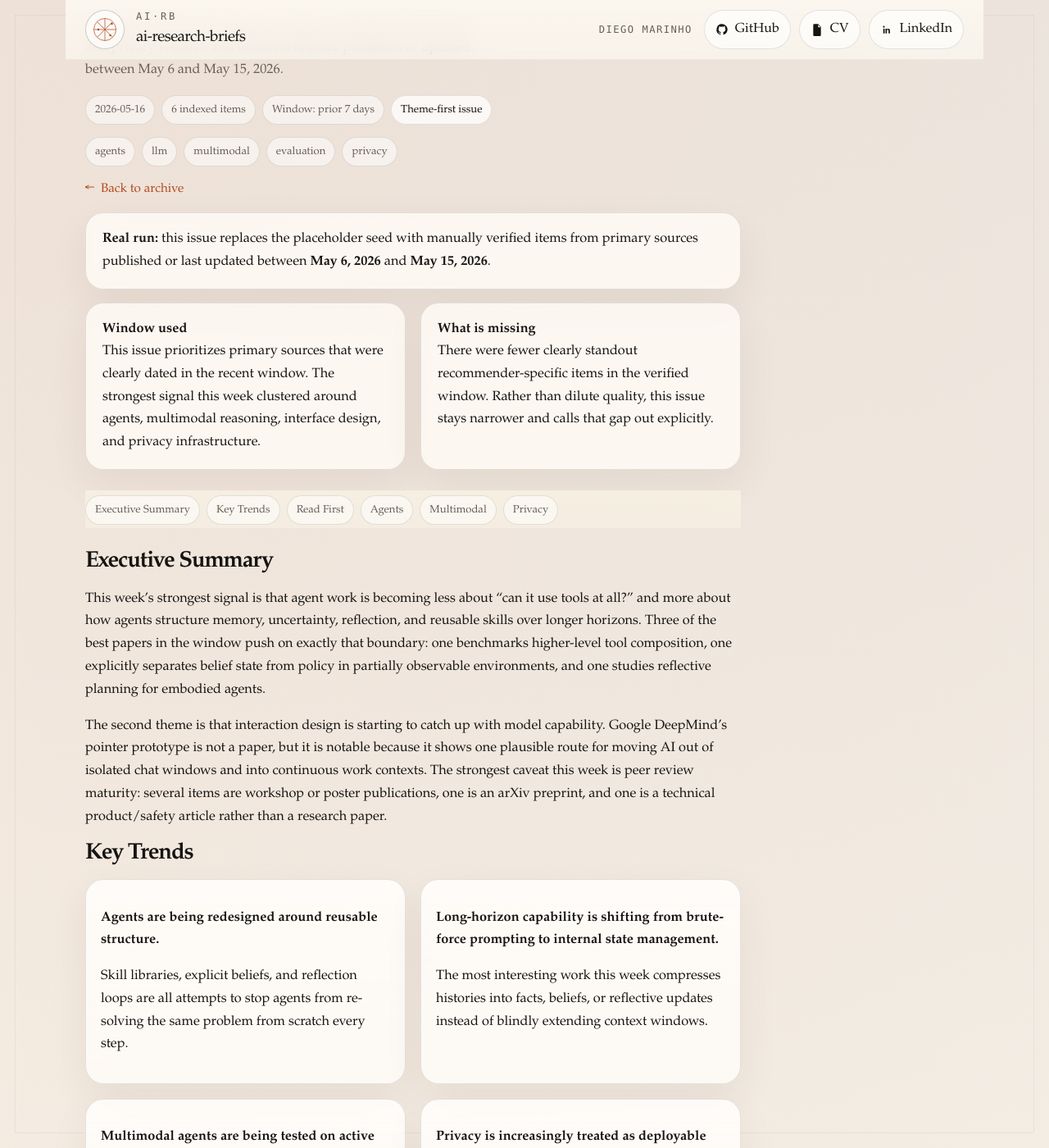
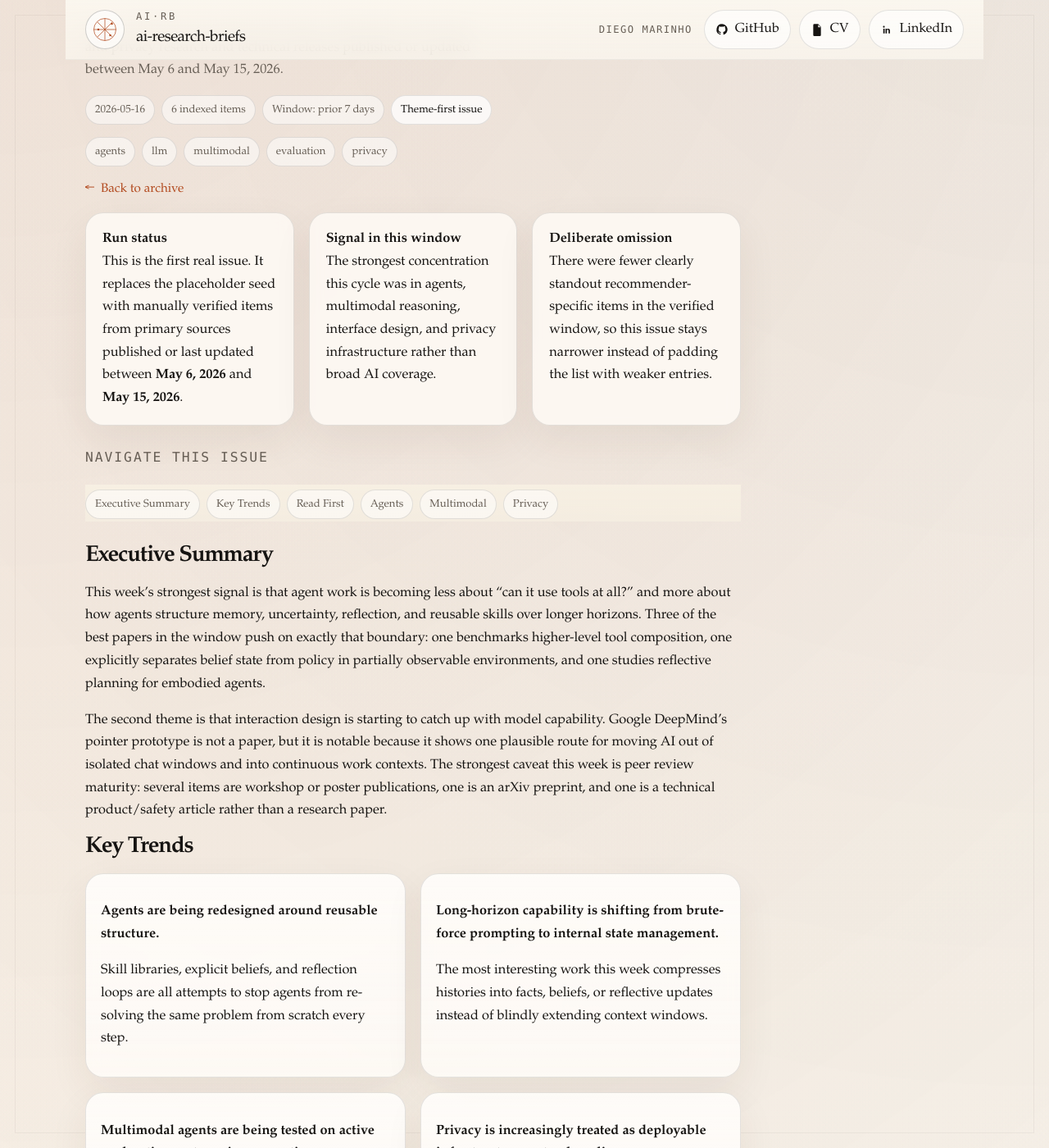
Before and after one commit to dmoliveira/ai-research-briefs, a Jekyll site: the page built from docs/2026/05/2026-05-16.md, in a window 1280 px wide and 1400 px high, scrolled down 263 px. Shown: the whole window at 82% size. Built offline with Jekyll 4.4.1, drawn with Linux system fonts in a browser that asks for light colours.

Commit message:
Tighten brief page scan UX

```diff
--- a/docs/2026/05/2026-05-16.md
+++ b/docs/2026/05/2026-05-16.md
@@ -17,21 +17,22 @@ source_count: 6
 
 <p class="back-link"><a href="../../index.html">Back to archive</a></p>
 
-<div class="note-block">
-  <p><strong>Real run:</strong> this issue replaces the placeholder seed with manually verified items from primary sources published or last updated between <strong>May 6, 2026</strong> and <strong>May 15, 2026</strong>.</p>
-</div>
-
-<div class="brief-callout">
+<div class="brief-callout brief-callout-intro">
   <div class="note-block">
-    <p><strong>Window used</strong></p>
-    <p>This issue prioritizes primary sources that were clearly dated in the recent window. The strongest signal this week clustered around agents, multimodal reasoning, interface design, and privacy infrastructure.</p>
+    <p><strong>Run status</strong></p>
+    <p>This is the first real issue. It replaces the placeholder seed with manually verified items from primary sources published or last updated between <strong>May 6, 2026</strong> and <strong>May 15, 2026</strong>.</p>
   </div>
   <div class="note-block">
-    <p><strong>What is missing</strong></p>
-    <p>There were fewer clearly standout recommender-specific items in the verified window. Rather than dilute quality, this issue stays narrower and calls that gap out explicitly.</p>
+    <p><strong>Signal in this window</strong></p>
+    <p>The strongest concentration this cycle was in agents, multimodal reasoning, interface design, and privacy infrastructure rather than broad AI coverage.</p>
+  </div>
+  <div class="note-block">
+    <p><strong>Deliberate omission</strong></p>
+    <p>There were fewer clearly standout recommender-specific items in the verified window, so this issue stays narrower instead of padding the list with weaker entries.</p>
   </div>
 </div>
 
+<p class="brief-jump-label">Navigate this issue</p>
 <nav class="brief-jump-nav" aria-label="Brief sections">
   <a href="#executive-summary">Executive Summary</a>
   <a href="#key-trends">Key Trends</a>
--- a/docs/assets/style.css
+++ b/docs/assets/style.css
@@ -868,6 +868,20 @@ a:hover {
   margin: 1rem 0 1.55rem;
 }
 
+.brief-callout-intro {
+  grid-template-columns: repeat(3, minmax(0, 1fr));
+  margin-top: 0.35rem;
+}
+
+.brief-jump-label {
+  margin: 0 0 0.45rem;
+  font-family: "JetBrains Mono", "SFMono-Regular", Menlo, monospace;
+  font-size: 0.78rem;
+  letter-spacing: 0.12em;
+  text-transform: uppercase;
+  color: var(--muted);
+}
+
 .note-block p,
 .note-block ul,
 .note-block ol {
@@ -921,13 +935,18 @@ a:hover {
   border: 1px solid rgba(22, 20, 18, 0.08);
 }
 
+.entry-meta-item span:last-child {
+  display: block;
+  overflow-wrap: anywhere;
+}
+
 .entry-meta-label {
   display: block;
   margin-bottom: 0.25rem;
 }
 
 .entry-section-grid {
-  grid-template-columns: 1fr;
+  grid-template-columns: repeat(2, minmax(0, 1fr));
 }
 
 .entry-section {
@@ -1050,6 +1069,11 @@ a:hover {
     grid-template-columns: 1fr;
   }
 
+  .brief-callout-intro,
+  .entry-section-grid {
+    grid-template-columns: 1fr;
+  }
+
   .theme-tile-grid {
     grid-template-columns: repeat(2, minmax(0, 1fr));
   }
@@ -1126,7 +1150,8 @@ a:hover {
 
   .metrics-ribbon,
   .theme-tile-grid,
-  .entry-meta-grid {
+  .entry-meta-grid,
+  .entry-section-grid {
     grid-template-columns: 1fr;
   }
 
```
